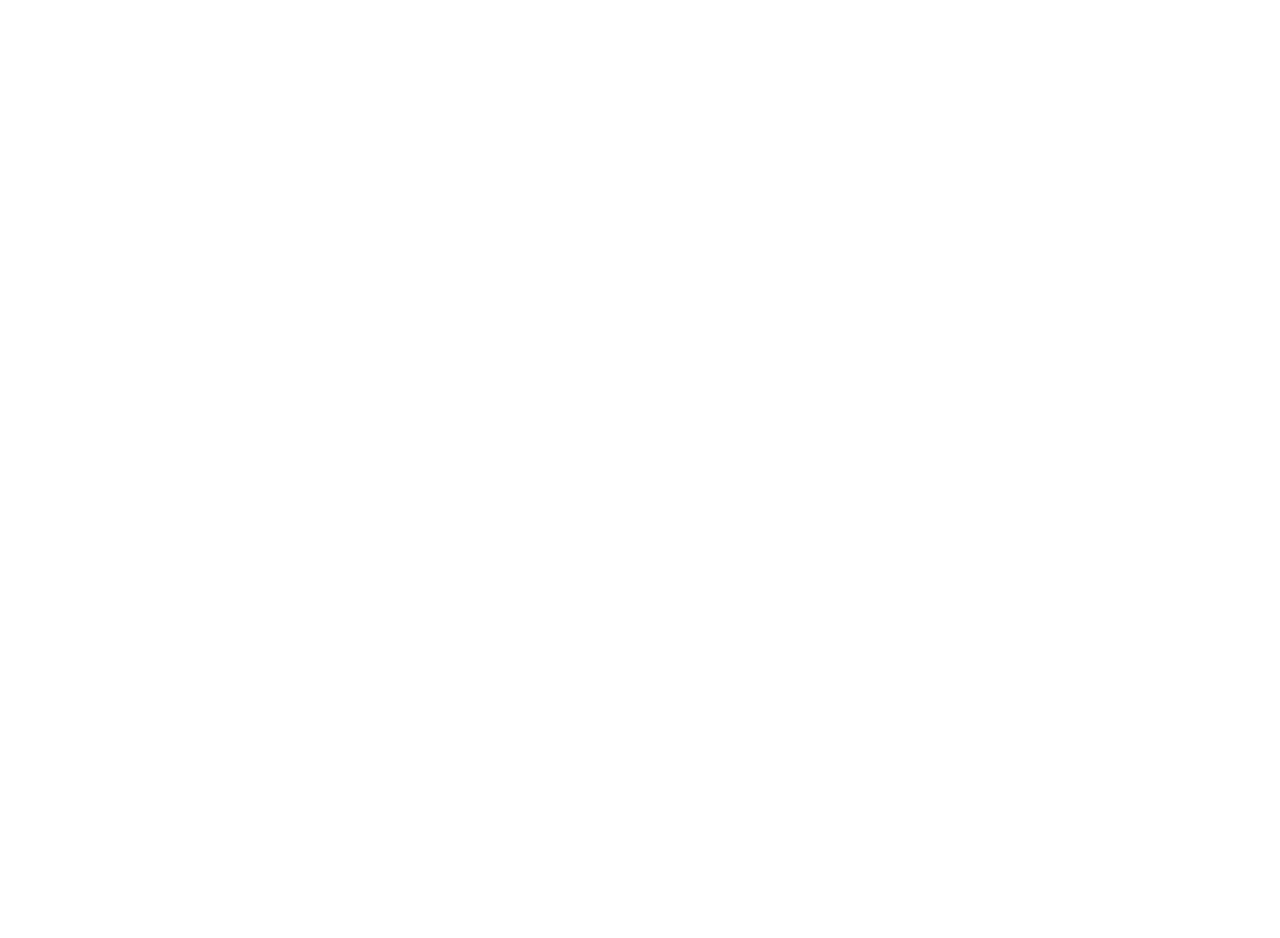
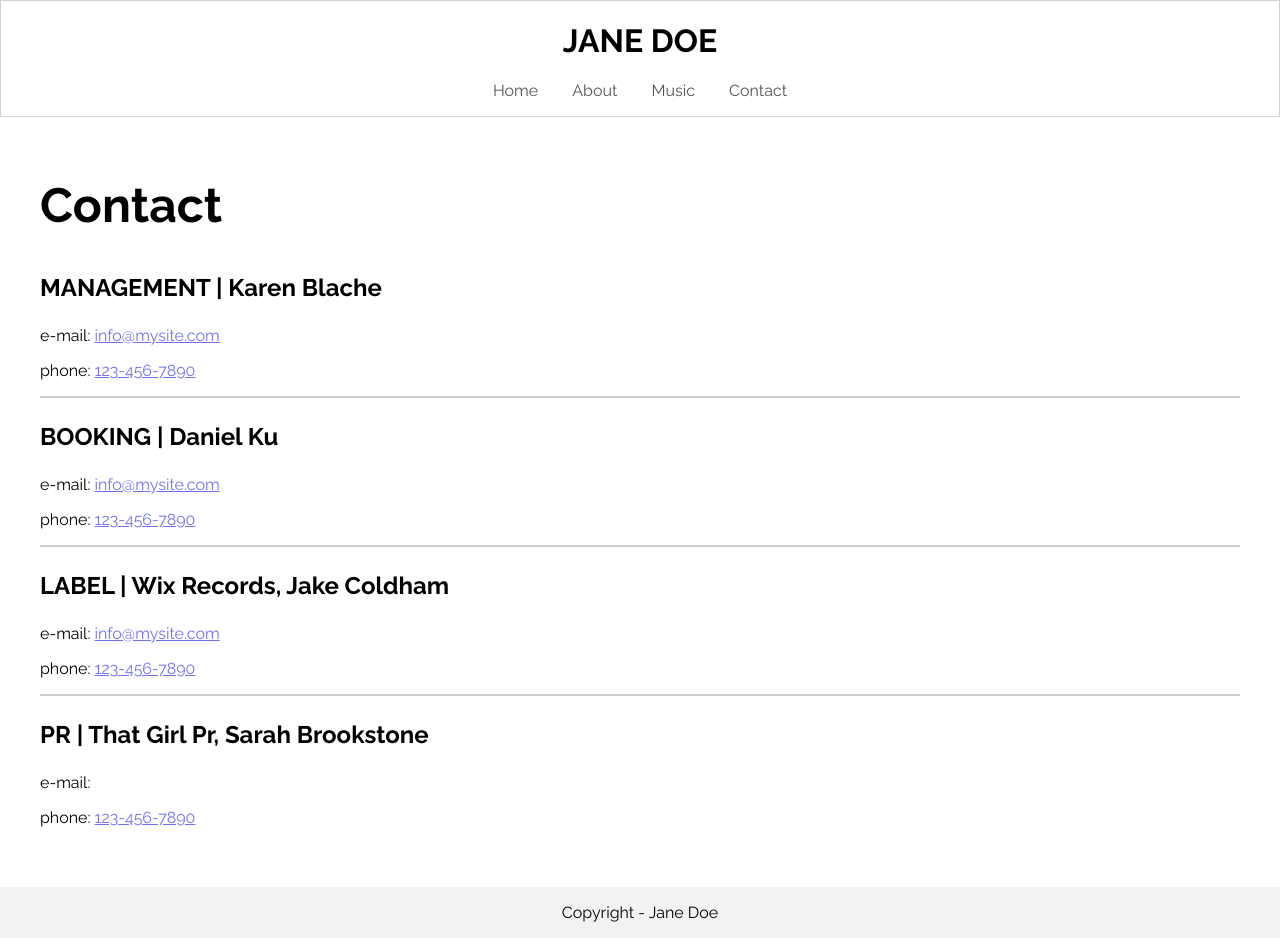
Before and after one commit to andreliman/jane-doe, a plain HTML site: page contact.html in a window 1280 px wide. Before the commit the page ends 800 px from the top, so only its background shows below. Drawn offline with Linux system fonts and the light colour scheme.

Commit message:
Páginas Contact e About criadas

```diff
--- a/about.html
+++ b/about.html
@@ -0,0 +1,40 @@
+<!DOCTYPE html>
+<html lang="en">
+  <head>
+    <meta charset="UTF-8" />
+    <meta http-equiv="X-UA-Compatible" content="IE=edge" />
+    <meta name="viewport" content="width=device-width, initial-scale=1.0" />
+    <link rel="preconnect" href="https://fonts.gstatic.com" />
+    <link
+      href="https://fonts.googleapis.com/css2?family=Raleway:wght@400;700&display=swap"
+      rel="stylesheet"
+    />
+    <link rel="stylesheet" href="css/style.css" />
+    <title>Jane Doe</title>
+  </head>
+  <body>
+    <header>
+      <h1>Jane Doe</h1>
+      <nav>
+        <ul class="anchor-block">
+          <li><a href="index.html">Home</a></li>
+          <li><a href="about.html">About</a></li>
+          <li><a href="music.html">Music</a></li>
+          <li><a href="contact.html">Contact</a></li>
+        </ul>
+      </nav>
+    </header>
+    <main id="about">
+        <h2>About</h2>
+        <h3>"Seatle-based pop star makes her indie debut with a hauntingly beautiful album"</h3>
+        <p>- John Tickle. Music Today Post</p>
+        <h3>"Jane Doe is one of the scene's breakout stars"</h3>
+        <p>- John Tickle. Music Today Post</p>
+        <!-- <img src="img/jane2.jpg" alt="Jane Doe">    -->
+        <section id="banner2"></section>
+    </main>
+    <footer>
+        <p>Copyright - Jane Doe</p>
+    </footer>
+  </body>
+</html>
--- a/contact.html
+++ b/contact.html
@@ -0,0 +1,57 @@
+<!DOCTYPE html>
+<html lang="en">
+  <head>
+    <meta charset="UTF-8" />
+    <meta http-equiv="X-UA-Compatible" content="IE=edge" />
+    <meta name="viewport" content="width=device-width, initial-scale=1.0" />
+    <link rel="preconnect" href="https://fonts.gstatic.com" />
+    <link
+      href="https://fonts.googleapis.com/css2?family=Raleway:wght@400;700&display=swap"
+      rel="stylesheet"
+    />
+    <link rel="stylesheet" href="css/style.css" />
+    <title>Jane Doe</title>
+  </head>
+  <body>
+    <header>
+      <h1>Jane Doe</h1>
+      <nav>
+        <ul class="anchor-block">
+          <li><a href="index.html">Home</a></li>
+          <li><a href="about.html">About</a></li>
+          <li><a href="music.html">Music</a></li>
+          <li><a href="contact.html">Contact</a></li>
+        </ul>
+      </nav>
+    </header>
+    <main id="contact">
+        <h2>Contact</h2>
+        <section>
+            <h3><span>Management </span>| Karen Blache</h3>
+            <p>e-mail: <a href="info@mysite.com">info@mysite.com</a></p>
+            <p>phone: <a href="123-456-7890">123-456-7890</a></p>
+        </section>
+        <div id="linha-horizontal"></div>
+        <section>
+            <h3><span>Booking </span>| Daniel Ku</h3>
+            <p>e-mail: <a href="info@mysite.com">info@mysite.com</a></p>
+            <p>phone: <a href="123-456-7890">123-456-7890</a></p>
+        </section>
+        <div id="linha-horizontal"></div>
+        <section>
+            <h3><span>Label </span>| Wix Records, Jake Coldham</h3>
+            <p>e-mail: <a href="info@mysite.com">info@mysite.com</a></p>
+            <p>phone: <a href="123-456-7890">123-456-7890</a></p>
+        </section>
+        <div id="linha-horizontal"></div>
+        <section>
+            <h3><span>Pr </span>| That Girl Pr, Sarah Brookstone</h3>
+            <p>e-mail: <a href=""></a></p>
+            <p>phone: <a href="123-456-7890">123-456-7890</a></p>
+        </section>
+    </main>
+    <footer>
+        <p>Copyright - Jane Doe</p>
+    </footer>
+  </body>
+</html>
--- a/css/style.css
+++ b/css/style.css
@@ -50,6 +50,60 @@ iframe {
   width: 640px;
 }
 
+#about {
+  /* max-width: 800px; */
+  /* margin: 0 auto; */
+  width: 100%;
+  text-align: center;
+}
+
+#about h2 {
+  margin-top: 90px;
+  font-size: 3rem;
+}
+
+#about h3 {
+  font-size: 1.5rem;
+}
+
+section#banner2 {
+  background-image: url("../img/jane2.jpg");
+  margin: 0 auto;
+  margin-bottom: 70px;
+  max-width: 520px;
+  background-repeat: no-repeat;
+  background-size: cover;
+  background-position: center;
+  height: 56vh;
+}
+
+#contact {
+  max-width: 1200px;
+  margin: 60px auto;
+  width: 100%;
+}
+
+#linha-horizontal{
+  /* width: 300px; */
+  border: 1px solid #ccc;
+}
+
+#contact h2 {
+  font-size: 3rem;
+}
+
+#contact h3 {
+  font-size: 1.5rem;
+}
+
+#contact h3 span{
+  text-transform: uppercase;
+}
+
+#contact section p a {
+  color: rgba(80, 80, 235, 0.808);
+}
+
 footer {
   background-color: #f2f2f2;
   text-align: center;
@@ -68,4 +122,12 @@ footer p {
   #music {
     padding: 0 20px;
   }
+
+  #about {
+    padding: 0 20px;
+  }
+
+  #contact {
+    padding: 0 20px;
+  }
 }
```
Also changed, not shown: music.html (+2 -2 lines).
